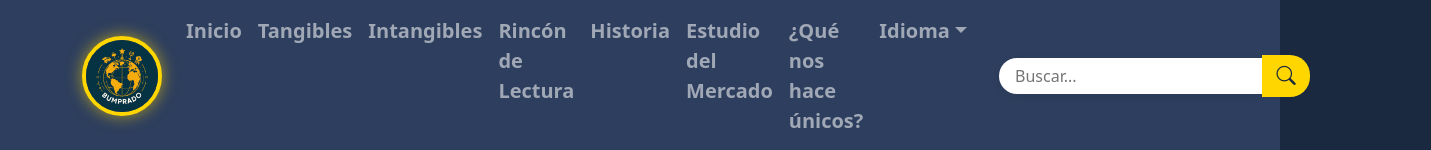
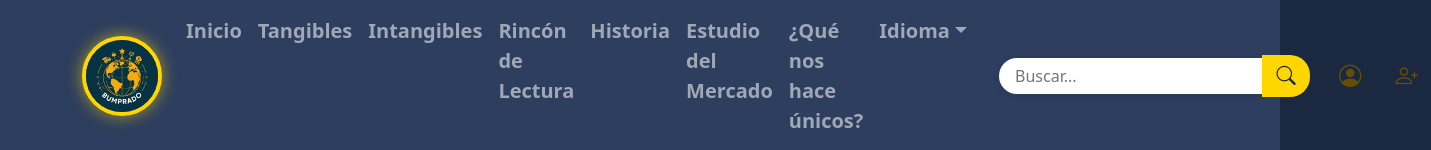
Before and after one commit to Junior9688/BUMPRDO, a plain HTML site: page index.html in a window 1280 px wide. Shown: the top 150 px of the page, 1431 px wide, since content can reach past the window. Drawn offline with nearby package versions, Linux system fonts and the light colour scheme.

Commit message:
Añadir botones de inicio de sesión y registro en la barra de navegación

```diff
--- a/index.html
+++ b/index.html
@@ -113,6 +113,14 @@
           <input class="search-input" type="search" placeholder="Buscar..." aria-label="Buscar">
           <button class="search-btn" type="submit"><i class="bi bi-search"></i></button>
         </form>
+        <div class="d-flex align-items-center ms-3">
+          <a href="#" class="btn btn-link text-warning-emphasis me-2" style="font-size:1.4rem;" title="Iniciar sesión">
+            <i class="bi bi-person-circle"></i>
+          </a>
+          <a href="registro.html" class="btn btn-link text-warning-emphasis" style="font-size:1.4rem;" title="Registrarse">
+            <i class="bi bi-person-plus"></i>
+          </a>
+        </div>
       </div>
     </div>
   </nav>
```
